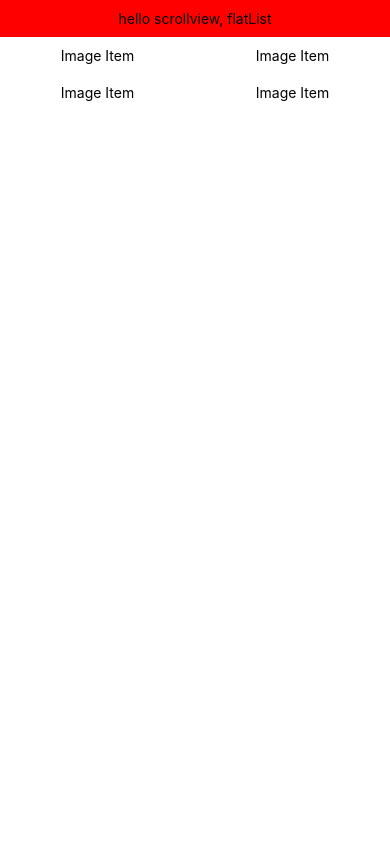
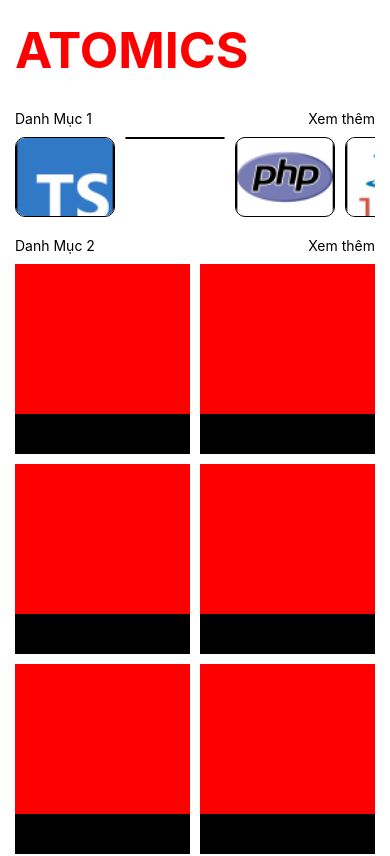
Before and after one commit to BinhNguyen3790/first-react-native, a React Native app: screen / in a window 390 px wide. Shown: the top 856 px of the page. Built offline with nearby package versions, Linux system fonts and the light colour scheme; grey boxes are pictures that could not be loaded.

Commit message:
update code

```diff
--- a/App.tsx
+++ b/App.tsx
@@ -1,15 +1,15 @@
 import React from 'react';
-// import HomeScreen from './screens/home/HomeScreen';
-// import LoginScreen from './screens/login/LoginScreen';
+import HomeScreen from './screens/home/HomeScreen';
+import LoginScreen from './screens/login/LoginScreen';
 import DemoScroll from './screens/DemoScroll';
 import SectionListView from './screens/SectionListView';
+import ListCategory from './screens/home/ListCategory';
 const App = () => {
   return (
 
-    // <HomeScreen/>
+    <HomeScreen />
     // <LoginScreen />
-    <DemoScroll />
-
+    // <DemoScroll />
     // <SectionListView />
   )
 }
--- a/screens/DemoScroll.tsx
+++ b/screens/DemoScroll.tsx
@@ -21,7 +21,7 @@ const DemoScroll = () => {
   return (
     <>
       <Text style={styles.heading}>hello scrollview, flatList</Text>
-      <View style={styles.container}>
+      {/* <View style={styles.container}>
         <View style={styles.item}>
           <Text style={styles.text}>Image Item</Text>
           <Image style={styles.img} source={require("../assets/imgs/logo.png")} />
@@ -36,7 +36,7 @@ const DemoScroll = () => {
           <Text style={styles.text}>Image Item</Text>
           <Image style={styles.img} source={require("../assets/imgs/logo.png")} />
         </View>
-      </View>
+      </View> */}
       {/* <ScrollView horizontal>
           <View>
             <Text>Image Item</Text>
@@ -87,12 +87,12 @@ const DemoScroll = () => {
             <Image source={require("../assets/imgs/logo.png")} />
           </View>
         </ScrollView> */}
-      {/* <FlatList data={fakeData} renderItem={({ item }) =>
+      <FlatList data={fakeData} renderItem={({ item }) =>
         <View>
           <Text>{item.name}</Text>
           <Image source={item.image} />
         </View>
-      } /> */}
+      } />
     </>
   )
 }
--- a/screens/components/Category.tsx
+++ b/screens/components/Category.tsx
@@ -16,7 +16,7 @@ const Category = ({ title }: CategoryProps) => {
 
 const styles = StyleSheet.create({
   container: {
-    marginTop: 30,
+    marginTop: 20,
     marginBottom: 10,
     flexDirection: 'row',
     justifyContent: 'space-between',
--- a/screens/components/Header.tsx
+++ b/screens/components/Header.tsx
@@ -1,5 +1,5 @@
 import React from 'react';
-import {Image, StyleSheet, Text, View} from 'react-native';
+import { Image, StyleSheet, Text, View } from 'react-native';
 const Header = () => {
   return (
     <View style={styles.container}>
@@ -17,7 +17,8 @@ const styles = StyleSheet.create({
   container: {
     flexDirection: 'row',
     justifyContent: 'space-between',
-    alignItems: 'center'
+    alignItems: 'center',
+    paddingBottom: 10
   },
   text: {
     fontSize: 50,
--- a/screens/home/HomeScreen.tsx
+++ b/screens/home/HomeScreen.tsx
@@ -1,5 +1,5 @@
 import React from "react";
-import { Text, View } from "react-native";
+import { ScrollView, Text, View } from "react-native";
 import Header from "../components/Header";
 import ListCategory from './ListCategory';
 import ListProducts from './ListProducts';
@@ -7,8 +7,10 @@ const HomeScreen = () => {
   return (
     <View style={{ paddingHorizontal: 15, paddingVertical: 20 }}>
       <Header />
-      <ListCategory />
-      <ListProducts />
+      <ScrollView>
+        <ListCategory />
+        <ListProducts />
+      </ScrollView>
     </View>
   )
 
--- a/screens/home/ListCategory.tsx
+++ b/screens/home/ListCategory.tsx
@@ -1,30 +1,58 @@
 import React from "react";
 import Category from '../components/Category'
-import { Image, StyleSheet, View } from "react-native";
+import { FlatList, Image, ScrollView, StyleSheet, View } from "react-native";
 const ListCategory = () => {
+  const fakeData = [
+    {
+      id: 1, image: require("../../assets/imgs/pic_list_01.png")
+    },
+    {
+      id: 2, image: require("../../assets/imgs/pic_list_02.png")
+    },
+    {
+      id: 3, image: require("../../assets/imgs/pic_list_03.png")
+    },
+    {
+      id: 4, image: require("../../assets/imgs/pic_list_04.png")
+    },
+    {
+      id: 5, image: require("../../assets/imgs/pic_list_01.png")
+    },
+    {
+      id: 6, image: require("../../assets/imgs/pic_list_02.png")
+    },
+    {
+      id: 7, image: require("../../assets/imgs/pic_list_03.png")
+    },
+    {
+      id: 8, image: require("../../assets/imgs/pic_list_04.png")
+    },
+  ]
   return (
     <>
-      <Category title="Danh Mục"/>
-      <View style={styles.container}>
-        <View style={styles.item}><Image style={styles.itemImg} source={require('../../assets/imgs/pic_list_01.png')} /></View>
-        <View style={styles.item}><Image style={styles.itemImg} source={require('../../assets/imgs/pic_list_02.png')} /></View>
-        <View style={styles.item}><Image style={styles.itemImg} source={require('../../assets/imgs/pic_list_03.png')} /></View>
-        <View style={styles.item}><Image style={styles.itemImg} source={require('../../assets/imgs/pic_list_04.png')} /></View>
-      </View>
+      <Category title="Danh Mục 1" />
+      <FlatList horizontal={true} data={fakeData} renderItem={({ item }) =>
+        <View style={styles.item}><Image style={styles.itemImg} source={item.image} /></View>
+      } />
     </>
   )
 }
 
 const styles = StyleSheet.create({
   container: {
-    flexDirection: "row",
+    // flexDirection: "row",
     margin: -5
   },
   item: {
-    width: "25%",
-    padding: 5
+    // width: "25%",
+    // padding: 5,
+    width: 100,
+    marginRight: 10
   },
   itemImg: {
+    borderColor: "black",
+    borderWidth: 1,
+    borderRadius: 10,
     width: '100%'
   }
 })
--- a/screens/home/ListProducts.tsx
+++ b/screens/home/ListProducts.tsx
@@ -1,16 +1,39 @@
 import React from "react";
 import Category from '../components/Category'
-import { Image, StyleSheet, Text, View } from "react-native";
+import { FlatList, Image, StyleSheet, Text, View } from "react-native";
 const ListProducts = () => {
+  const fakeData = [
+    {
+      id: 1, image: require("../../assets/imgs/pic_list_01.png")
+    },
+    {
+      id: 2, image: require("../../assets/imgs/pic_list_02.png")
+    },
+    {
+      id: 3, image: require("../../assets/imgs/pic_list_03.png")
+    },
+    {
+      id: 4, image: require("../../assets/imgs/pic_list_04.png")
+    },
+    {
+      id: 5, image: require("../../assets/imgs/pic_list_01.png")
+    },
+    {
+      id: 6, image: require("../../assets/imgs/pic_list_02.png")
+    },
+    {
+      id: 7, image: require("../../assets/imgs/pic_list_03.png")
+    },
+    {
+      id: 8, image: require("../../assets/imgs/pic_list_04.png")
+    },
+  ]
   return (
     <>
-      <Category title="Danh Mục" />
-      <View style={styles.container}>
-        <View style={styles.item}><View style={styles.content}><Text style={styles.sale}>Sale 30%</Text><View style={styles.text}></View></View></View>
+      <Category title="Danh Mục 2" />
+      <FlatList scrollEnabled={false} numColumns={2} columnWrapperStyle={styles.container} data={fakeData} renderItem={({ item }) =>
         <View style={styles.item}><View style={styles.content}><View style={styles.text}></View></View></View>
-        <View style={styles.item}><View style={styles.content}><View style={styles.text}></View></View></View>
-        <View style={styles.item}><View style={styles.content}><View style={styles.text}></View></View></View>
-      </View>
+      } />
     </>
   )
 }
@@ -19,12 +42,13 @@ const styles = StyleSheet.create({
   container: {
     flexDirection: "row",
     flexWrap: "wrap",
-    margin: -5
+    margin: -5,
   },
   item: {
     width: "50%",
     height: 200,
-    padding: 5
+    padding: 5,
+    marginBottom: 10
   },
   content: {
     width: "100%",
```
